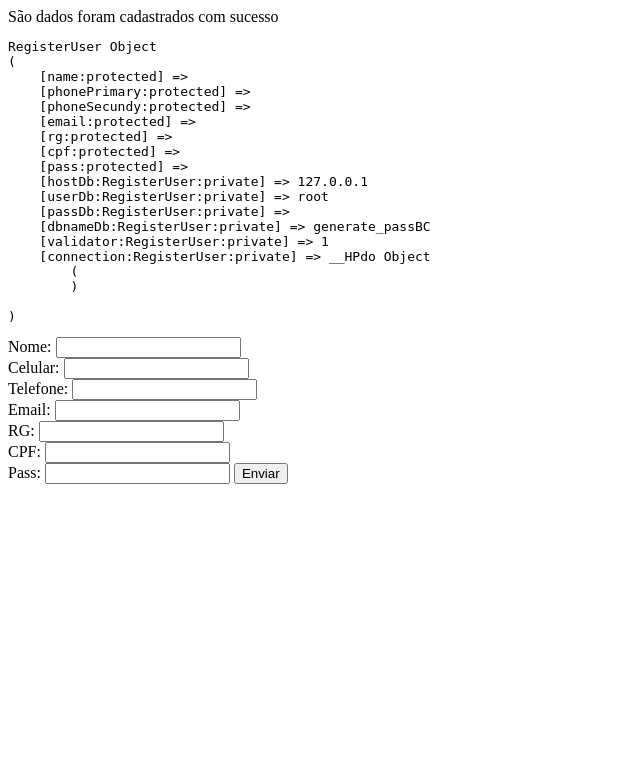
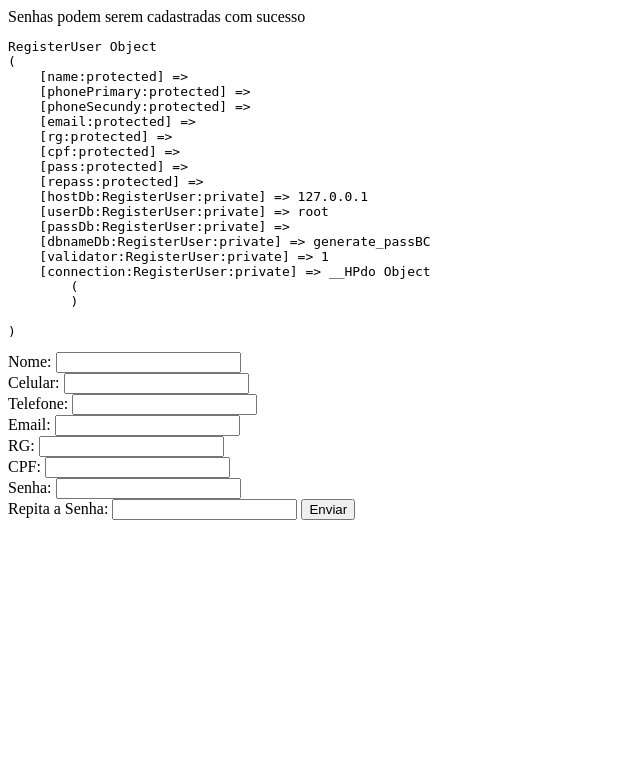
Before and after one commit to mps147/UserBC, a PHP site: page / in a window 1280 px wide. Shown: the top 783 px of the page, without its empty margins (0-640 px from the left). Run offline with PHP 8.4, Linux system fonts and the light colour scheme.

Commit message:
Create condition for to validate user password.

```diff
--- a/class/RegisterUser.php
+++ b/class/RegisterUser.php
@@ -5,7 +5,7 @@ require_once 'UserBC.php';
  * @date: 28-04-2017
  * @author Marcelo
  */
-final class RegisterUser extends UserBC{
+class RegisterUser extends UserBC{
     private $hostDb;
     private $userDb;
     private $passDb;
@@ -28,12 +28,28 @@ final class RegisterUser extends UserBC{
       }
     }
 
+    /**
+     * @name: validateFields
+     * @author Marcelo Pereira <marcelopereiraIFSP@gmail.com>
+     * @date: 03-05-2017;
+     * @description: validate fields is used for validate user register data, for not suportate sql injection.
+     * @return boolean return boolean data for confirm validate.
+     */
+    public function validateFields(){
+      if ($this->getRepass() === $this->getPass()):
+        echo "Senhas podem serem cadastradas com sucesso";
 
-    public function validateFields(){
-      $this->setValidator(TRUE);
-      $this->insertDB();
+        return $this->setValidator(TRUE);
+      else:
+        return $this->setValidator(FALSE);
+      endif;
     }
 
+    /**
+     * @name: insertDB();
+     * @date: 03-05-2017;
+     * @description: Function used for to insert in data base the users datas resgisterds,
+     */
     public function insertDB(){
        if($this->getValidator()):
          echo "São dados foram cadastrados com sucesso";
--- a/class/UserBC.php
+++ b/class/UserBC.php
@@ -15,8 +15,8 @@ abstract class UserBC {
   protected $rg;
   protected $cpf;
   protected $pass;
-
-  function __construct() {
+  protected $repass;
+          function __construct() {
     $this->setName(empty($_POST['registerName']) ? '' : $_POST['registerName']);
     $this->setPhonePrimary(empty($_POST['registerPhone1']) ? '' : $_POST['registerPhone1']);
     $this->setPhoneSecundy(empty($_POST['registerPhone2']) ? '' : $_POST['registerPhone2']);
@@ -24,6 +24,7 @@ abstract class UserBC {
     $this->setRg(empty($_POST['registerRG'])? '' : $_POST['registerRG']);
     $this->setCpf(empty($_POST['registerCPF'])? '' : $_POST['registerCPF']);
     $this->setPass(empty($_POST['registerPass'])? '' : $_POST['registerPass']);
+    $this->setRepass(empty($_POST['registerRepass'])? '' : $_POST['registerRepass']);
   }
 
   function getName() {
@@ -80,4 +81,12 @@ abstract class UserBC {
   function setPass($pass) {
     $this->pass = $pass;
   }
+
+  public function getRepass() {
+    return $this->repass;
+  }
+
+  public function setRepass($repass) {
+    $this->repass = $repass;
+  }
 }
--- a/index.php
+++ b/index.php
@@ -19,8 +19,10 @@
             <input type="text" name="registerRG"><br />
             <label>CPF:</label>
             <input type="text" name="registerCPF"><br />
-            <label>Pass:</label>
-            <input type="password" name="registerPass" />
+            <label>Senha:</label>
+            <input type="password" name="registerPass" /><br/>
+            <label>Repita a Senha:</label>
+            <input type="password" name="registerRepass" />
             <button type="submit">Enviar</button>
         </form>
     </body>
```
